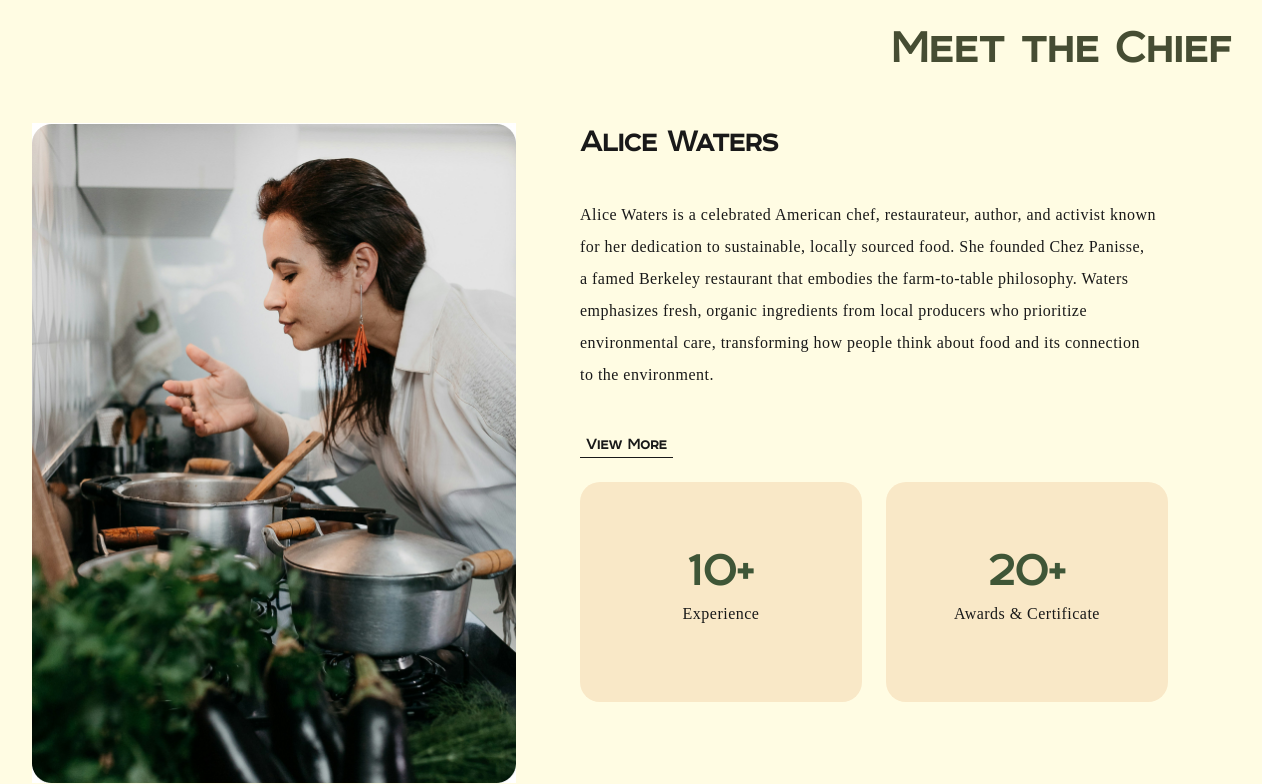
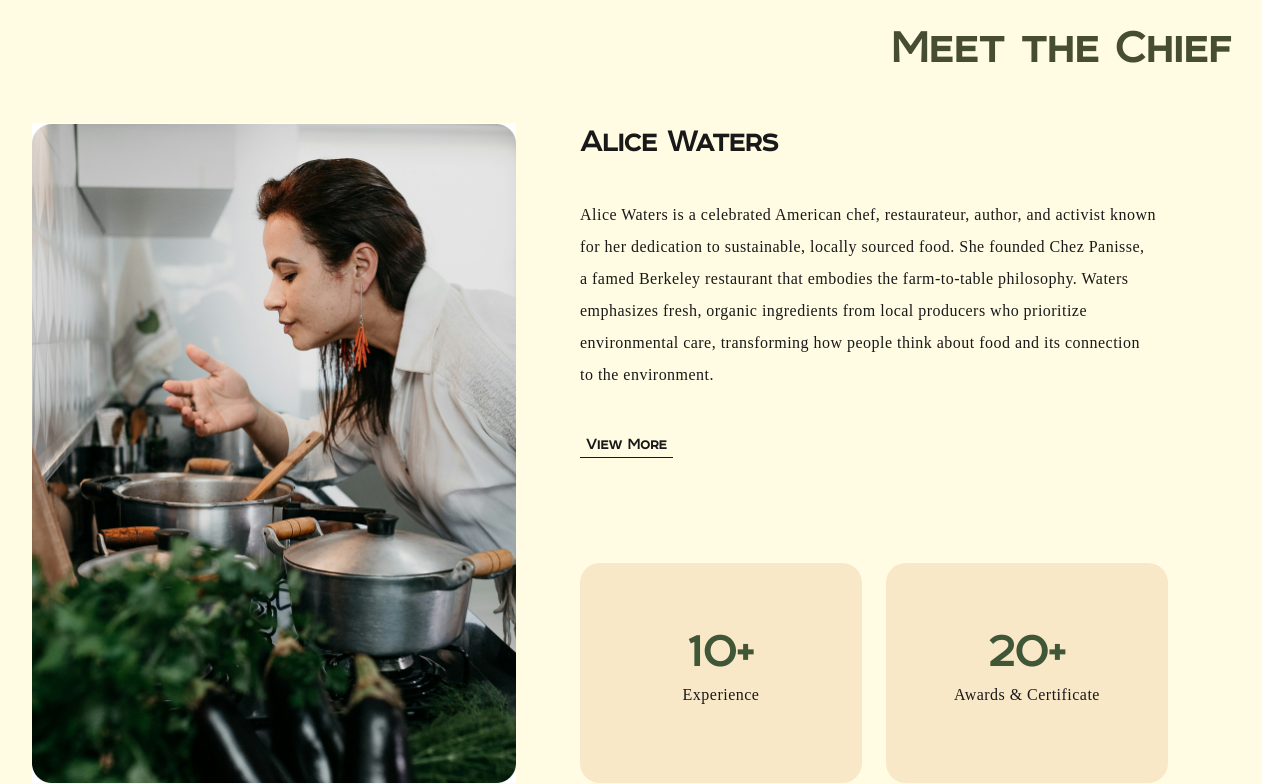
Before and after one commit to Pozniak17/alaska-petes-restaurant, a Next.js app: page / in a window 1536 px wide. Shown: the part 2100-2884 px from the top of the page, without its empty margins (136-1398 px from the left). Built offline with nearby package versions, Linux system fonts and the light colour scheme.

Commit message:
update fixed in About section

```diff
--- a/src/app/components/About/About.module.css
+++ b/src/app/components/About/About.module.css
@@ -154,7 +154,7 @@
   }
 
   .first_wrapper {
-    /* display: flex; */
+    display: flex;
   }
   .about_text {
     margin-top: 16px;
@@ -239,9 +239,9 @@
   .second_wrapper {
     padding-left: 64px;
     padding-right: 64px;
-    /* display: flex;
+    display: flex;
     flex-direction: column;
-    justify-content: space-between; */
+    justify-content: space-between;
     /* padding-left: 64px;
     padding-right: 64px; */
   }
--- a/src/app/components/About/About.tsx
+++ b/src/app/components/About/About.tsx
@@ -1,6 +1,6 @@
 import Image from 'next/image';
 import styles from './About.module.css';
-import chef from '../../../../public/image/About/About.jpg';
+import chef from '../../../../public/image/About/about.jpg';
 
 export default function About() {
   return (
@@ -8,7 +8,6 @@
       <h2 className={styles.title}>Meet the Chief</h2>
       <div className={styles.wrapper}>
         <div className={styles.first_wrapper}>
-          <div className={styles.test777}>
           <div className={styles.image_wrapper}>
             <Image src={chef} alt="chef's photo" className={styles.image} />
           </div>
@@ -19,12 +18,11 @@
               <p className={styles.about_text}>
                 Alice Waters is a celebrated American chef, restaurateur,
                 author, and activist known for her dedication to sustainable,
-                  locally sourced food. She founded Chez Panisse, a famed
-                  Berkeley restaurant that embodies the farm-to-table
-                  philosophy. Waters emphasizes fresh, organic ingredients from
-                  local producers who prioritize environmental care,
-                  transforming how people think about food and its connection
-                  to the environment.
+                locally sourced food. She founded Chez Panisse, a famed Berkeley
+                restaurant that embodies the farm-to-table philosophy. Waters
+                emphasizes fresh, organic ingredients from local producers who
+                prioritize environmental care, transforming how people think
+                about food and its connection to the environment.
               </p>
 
               <button className={styles.about_button}>View More</button>
@@ -46,7 +44,6 @@
           </div>
         </div>
       </div>
-      </div>
     </section>
   );
 }
```
Lines whose indentation alone changed are shown as unchanged.
